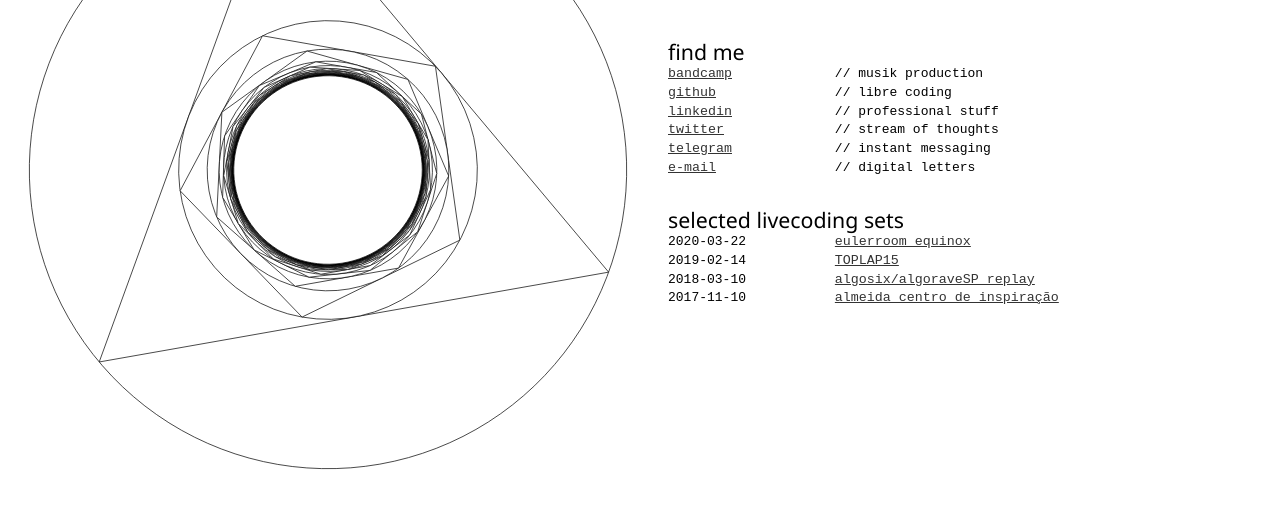
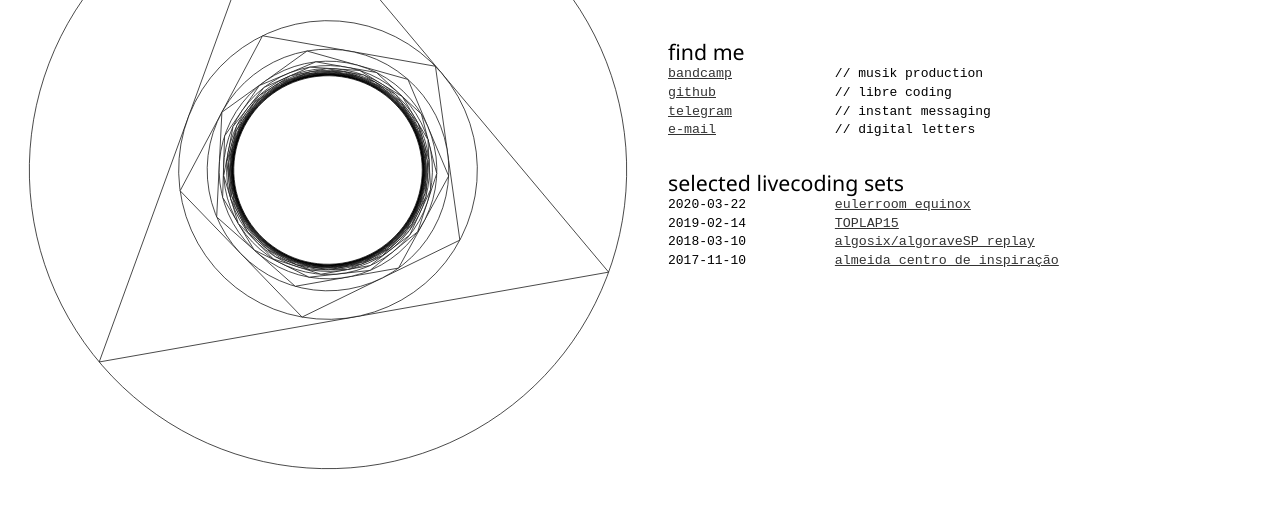
Before and after one commit to brunoro/brunoro.github.io, a plain HTML site: page index.html in a window 1280 px wide. Shown: the part 158-666 px from the top of the page. Drawn offline with Linux system fonts and the light colour scheme; a web font is replaced by a local one.

Commit message:
drop social

```diff
--- a/index.html
+++ b/index.html
@@ -103,14 +103,6 @@
                         <span class="bloc-big">// libre coding</span>
                     </li>
                     <li>
-                        <a class="bloc-lil" href="https://www.linkedin.com/in/gbrunoro/">linkedin</a>
-                        <span class="bloc-big">// professional stuff</span>
-                    </li>
-                    <li>
-                        <a class="bloc-lil" href="https://twitter.com/elbeise">twitter</a>
-                        <span class="bloc-big">// stream of thoughts</span>
-                    </li>
-                    <li>
                         <a class="bloc-lil" href="https://telegram.me/beise">telegram</a>
                         <span class="bloc-big">// instant messaging</span>
                     </li>
```
